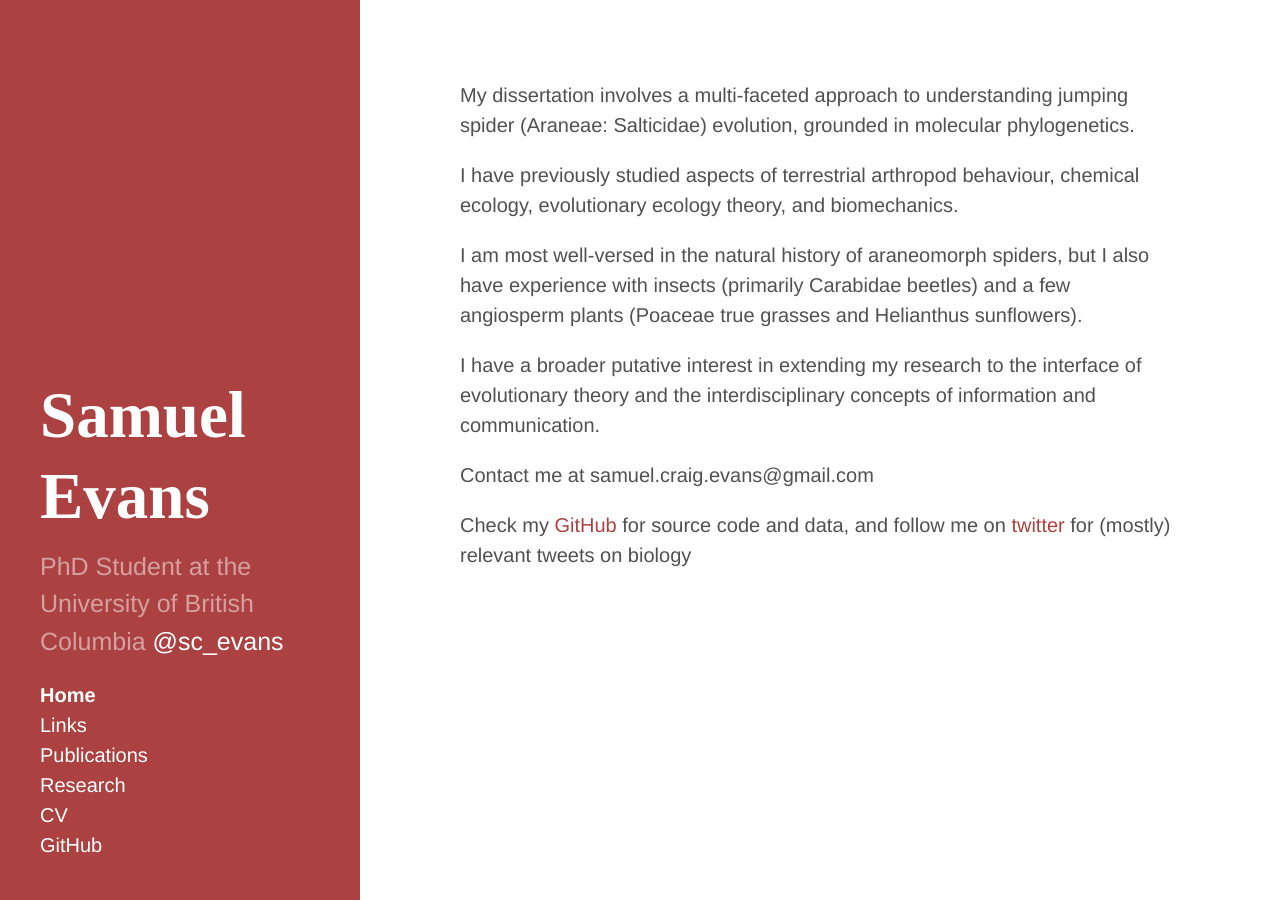
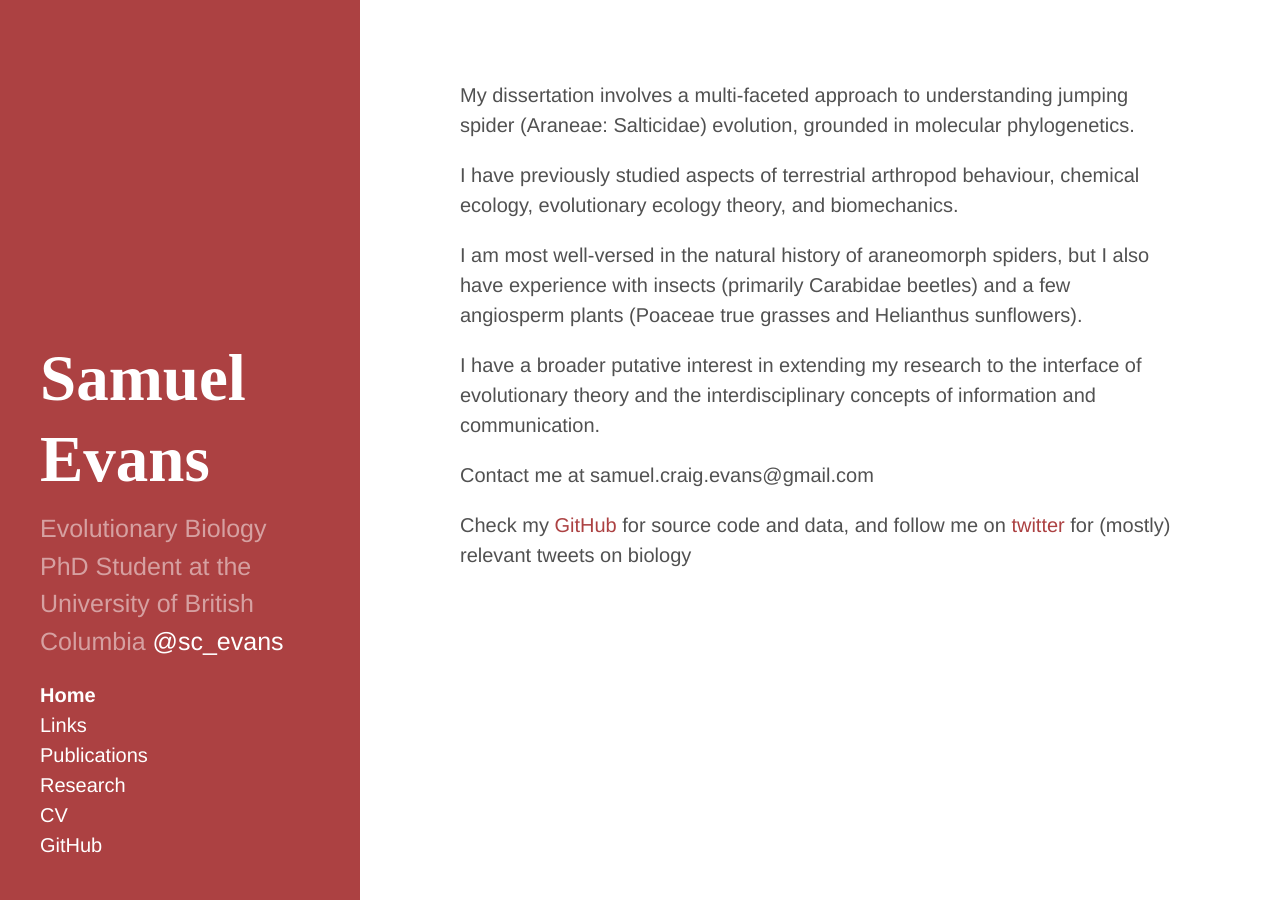
Before and after one commit to scevans/scevans.github.io, a Jekyll site: the page built from index.md, in a window 1280 px wide. Built offline with Jekyll 4.4.1, drawn with Linux system fonts in a browser that asks for light colours; Markdown is read by kramdown in place of the engine named in the settings.

```diff
--- a/_config.yml
+++ b/_config.yml
@@ -1,6 +1,6 @@
 # Dependencies
 markdown:         redcarpet
-pygments:         true
+rouge:         true
 
 # Permalinks
 permalink:        pretty
@@ -8,8 +8,8 @@ permalink:        pretty
 # Setup
 title:            Samuel Evans
 tagline:          'evolutionary biologist'
-description:      'PhD Student at the University of British Columbia <a href="https://twitter.com/sc_evans" target="_blank">@sc_evans</a>'
-url:              http://mwpennell.github.io
+description:      'Evolutionary Biology PhD Student at the University of British Columbia <a href="https://twitter.com/sc_evans" target="_blank">@sc_evans</a>'
+url:              http://scevans.github.io
 
 author:
   name:           'Samuel Evans'
```
Also changed, not shown: 1 other file.
